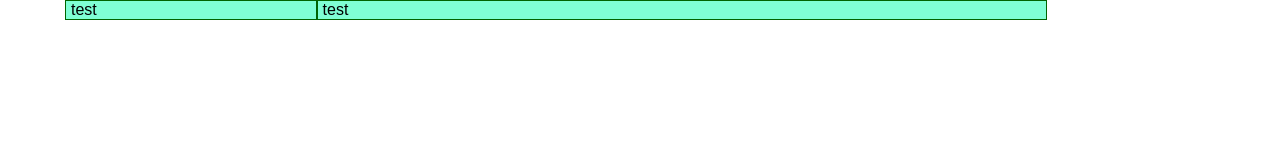
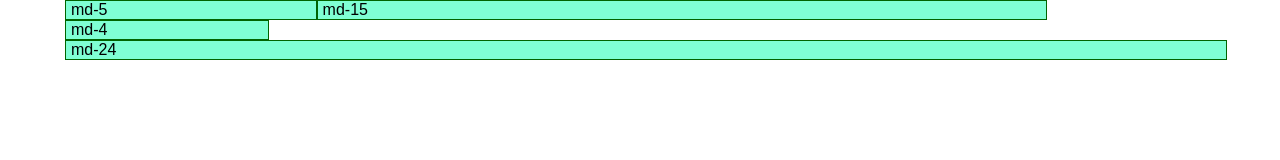
Before and after one commit to ajoudanian/leopard-framework, a website: page index.html in a window 1280 px wide. Drawn offline with Linux system fonts and the light colour scheme.

Commit message:
Sample Page

```diff
--- a/index.html
+++ b/index.html
@@ -10,10 +10,16 @@
     <div class="leo-container">
         <div class="leo-row">
             <div class="leo-col-md-5 test-box">
-                test
+                md-5
             </div>
             <div class="leo-col-md-15 test-box">
-                test
+                md-15
+            </div>
+            <div class="leo-col-md-4 test-box">
+                md-4
+            </div>
+            <div class="leo-col-md-24 test-box">
+                md-24
             </div>
         </div>
     </div>
```
